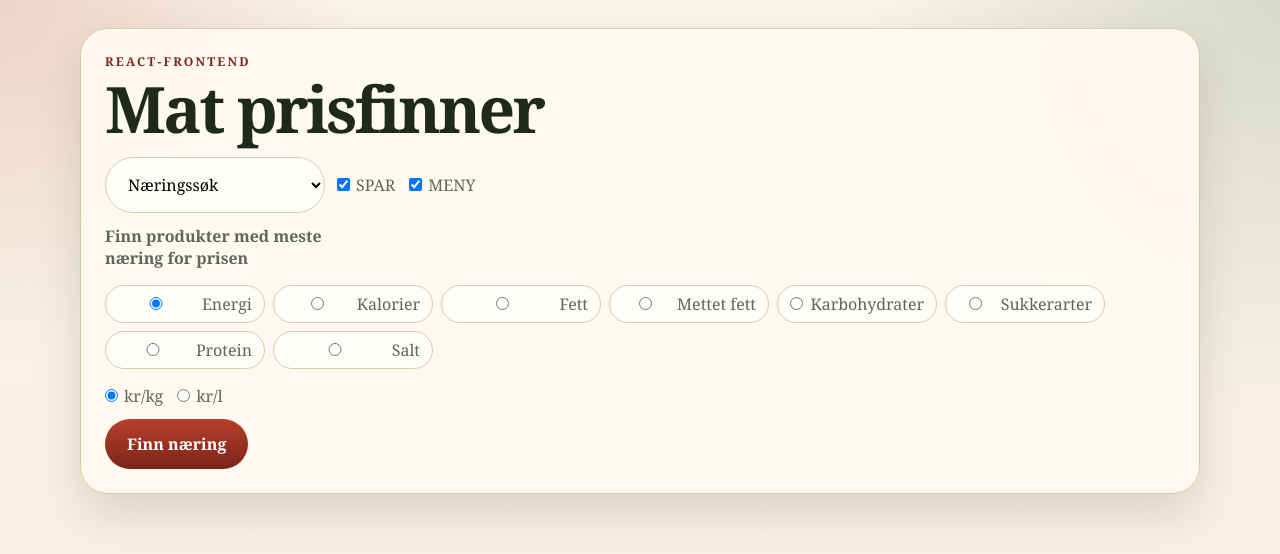
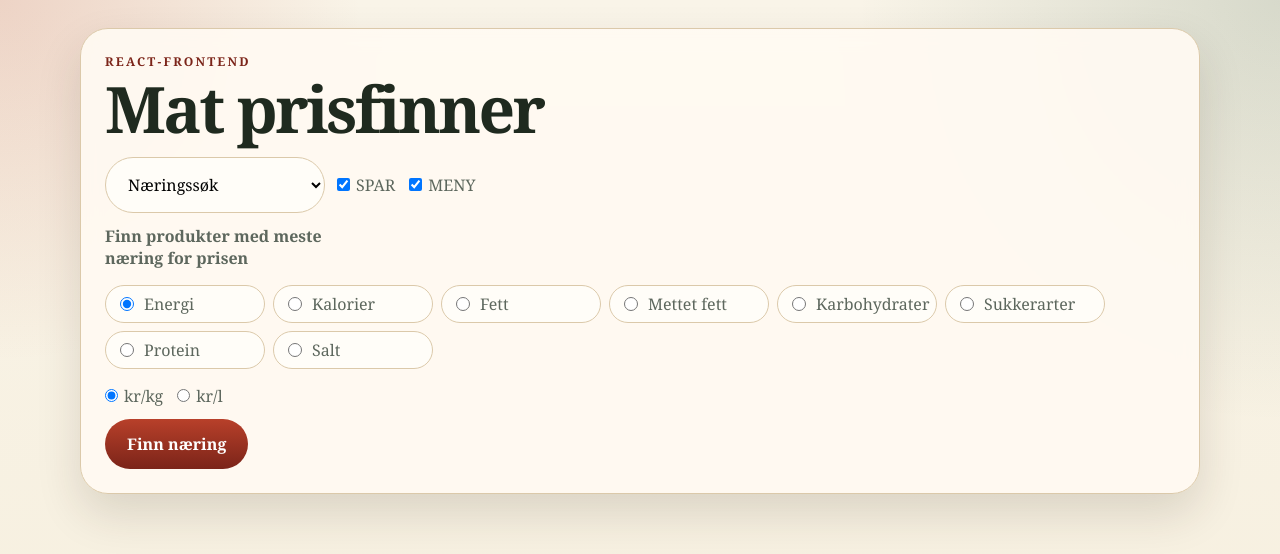
Before and after one commit to vemvb123/mat_prosjekt, a React (Vite) app in the folder frontend/: page / in a window 1280 px wide. Shown: the top 554 px of the page. Built offline with nearby package versions, Linux system fonts and the light colour scheme.

Commit message:
Prøver å fikse radioknagger.

```diff
--- a/frontend/src/styles.css
+++ b/frontend/src/styles.css
@@ -184,17 +184,25 @@ a {
 }
 
 .nutrient-picker label {
-  display: inline-flex;
+  display: grid;
+  grid-template-columns: 16px auto;
   align-items: center;
-  justify-content: flex-start;
-  gap: 6px;
+  justify-content: start;
+  justify-items: start;
+  column-gap: 8px;
+  width: 160px;
   min-height: 38px;
   border: 1px solid var(--line);
   border-radius: 999px;
-  padding: 7px 12px 7px 10px;
+  padding: 7px 12px 7px 14px;
   background: #fffdf8;
   color: var(--muted);
   white-space: nowrap;
+}
+
+.nutrient-picker input {
+  width: 14px;
+  height: 14px;
 }
 
 .results {
```
